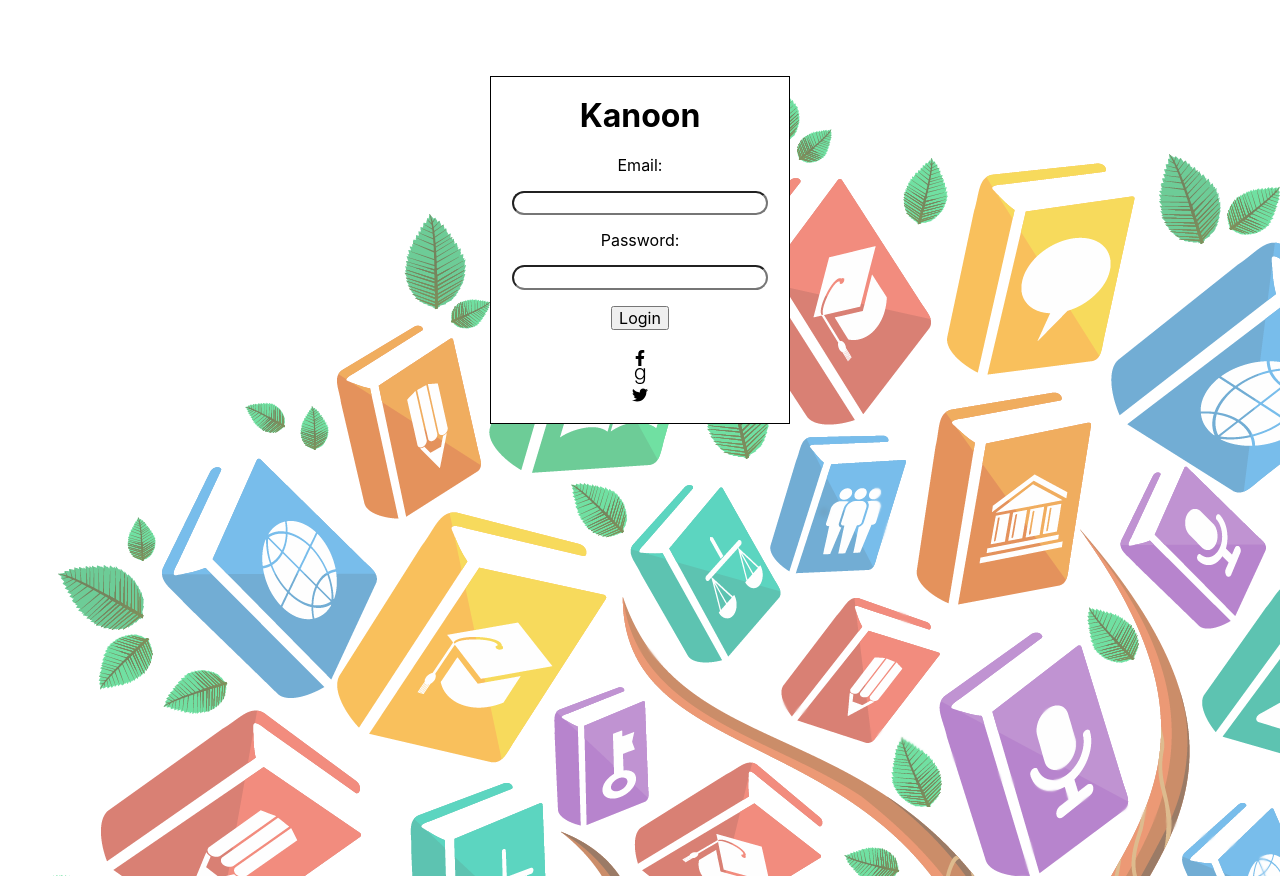
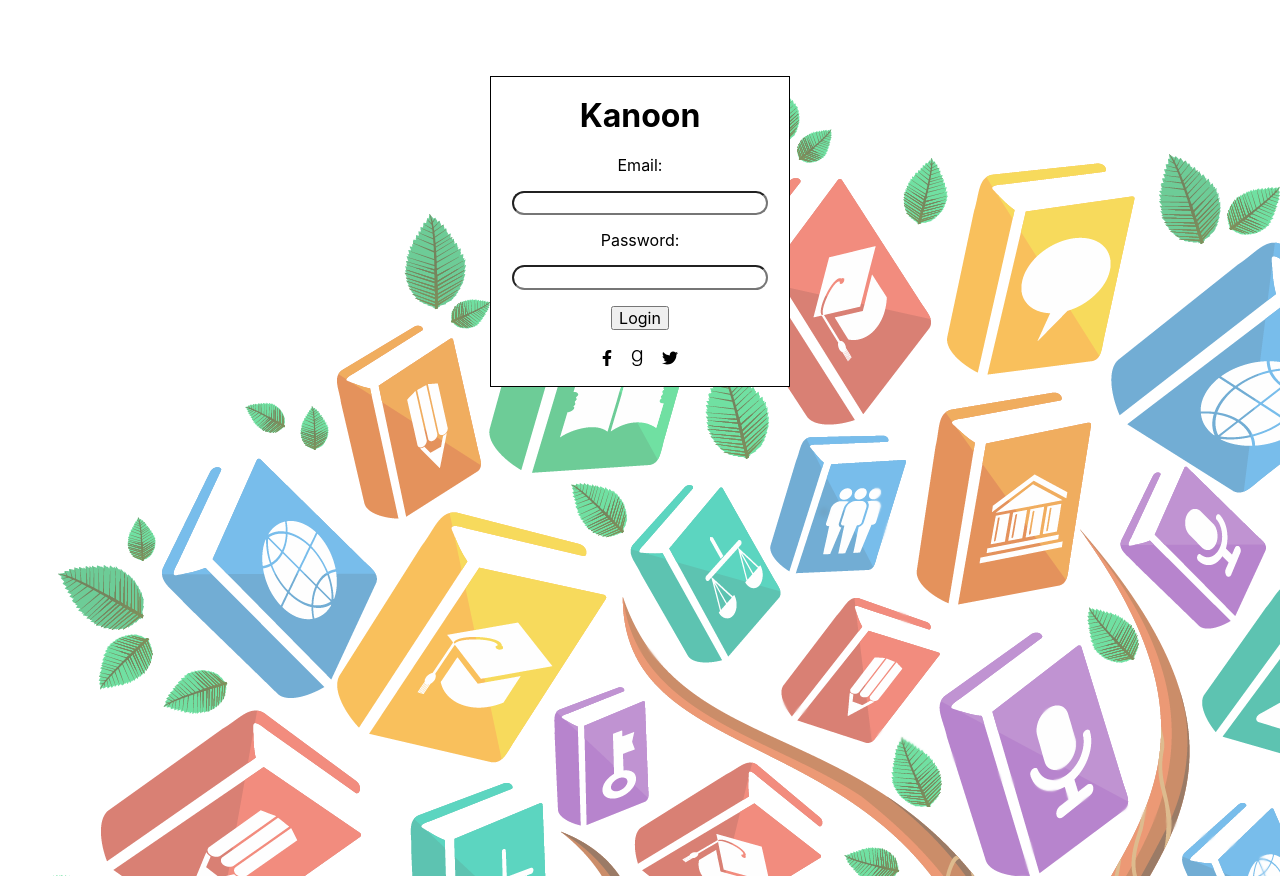
Before and after one commit to wsps10/book-emotion-analysis-app, a React (Create React App) app: page / in a window 1280 px wide. Built offline with nearby package versions, Linux system fonts and the light colour scheme.

Commit message:
Alinhamento dos botões de rede social

```diff
--- a/src/components/RoundIcon.js
+++ b/src/components/RoundIcon.js
@@ -3,7 +3,7 @@ import { FontAwesomeIcon } from '@fortawesome/react-fontawesome';
 
 const RoundIcon = ({ bgColor="blue", color="white", family, name }) => {
 	return (
-		<section>
+		<section className="boxmodel">
 		  <FontAwesomeIcon icon={[family, name]}/>
 		</section>
 	);
--- a/src/index.css
+++ b/src/index.css
@@ -43,6 +43,11 @@ form{
   padding-bottom: 0.5cm
 }
 
+.boxmodel{
+  display: inline;
+  margin: 0.25cm
+}
+
 input{
   margin: 1em
 }
```
